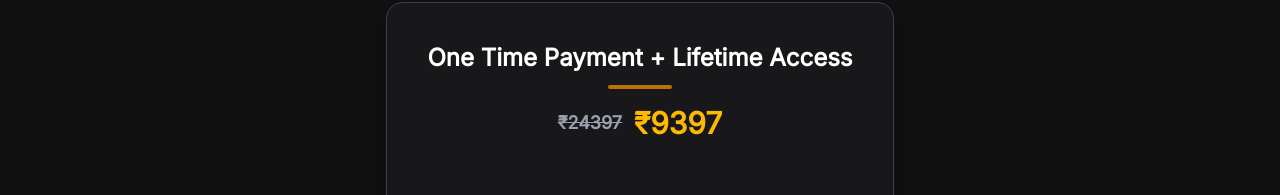
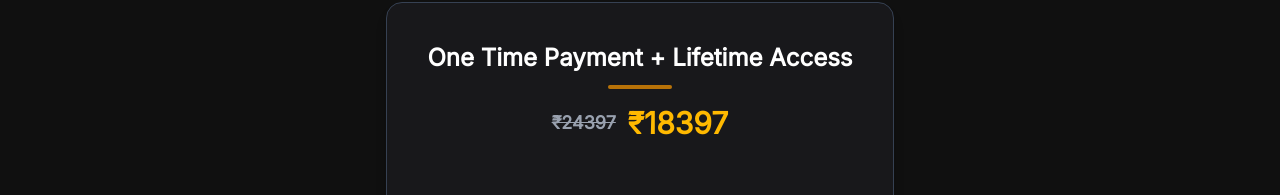
Before and after one commit to raghuveersamarth/Communication, a Next.js app: page /dashboard/Plan in a window 1280 px wide. Shown: the part 98-293 px from the top of the page. Built offline with nearby package versions, Linux system fonts and the light colour scheme; no server answers.

Commit message:
price hike

```diff
--- a/app/dashboard/Billing/page.js
+++ b/app/dashboard/Billing/page.js
@@ -89,7 +89,7 @@ const BillingForm = () => {
         headers: { "Content-Type": "application/json" },
         body: JSON.stringify({
           courseId: "comm-course",
-          amount: 9397,
+          amount: 18397,
           email: form.email,
           username: form.username,
           phone: form.phone,
@@ -104,7 +104,7 @@ const BillingForm = () => {
 
       const options = {
         key: process.env.NEXT_PUBLIC_RAZORPAY_KEY_ID,
-        amount: 9397 * 100,
+        amount: 18397 * 100,
         currency: "INR",
         order_id: orderId,
         name: "Communication Course",
@@ -380,7 +380,7 @@ const BillingForm = () => {
                   Processing...
                 </span>
               ) : (
-                "Redirect to payment and pay ₹9397"
+                "Redirect to payment and pay ₹18397"
               )}
             </button>
           </RevealOnScroll>
--- a/app/dashboard/Plan/page.js
+++ b/app/dashboard/Plan/page.js
@@ -30,7 +30,7 @@ const Plan = () => {
                     <span className="text-gray-400 text-sm sm:text-base md:text-lg line-through">
                       ₹24397
                     </span>
-                    <span className="text-xl sm:text-2xl md:text-3xl text-amber-400">₹9397</span>
+                    <span className="text-xl sm:text-2xl md:text-3xl text-amber-400">₹18397</span>
                   </h2>
                 </div>
               </RevealOnScroll>
```
